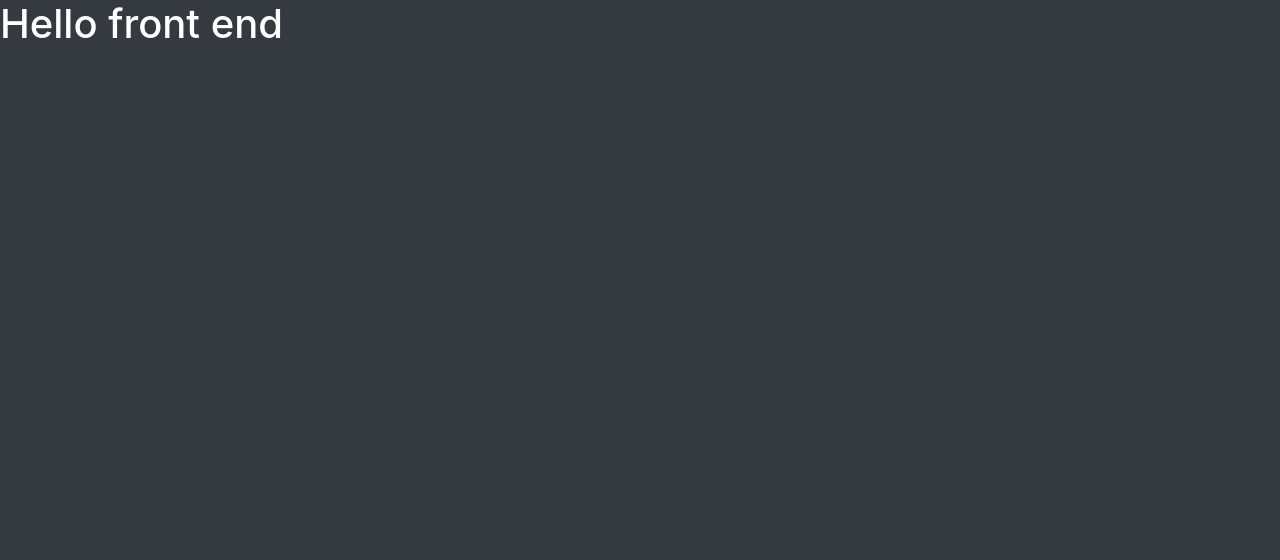
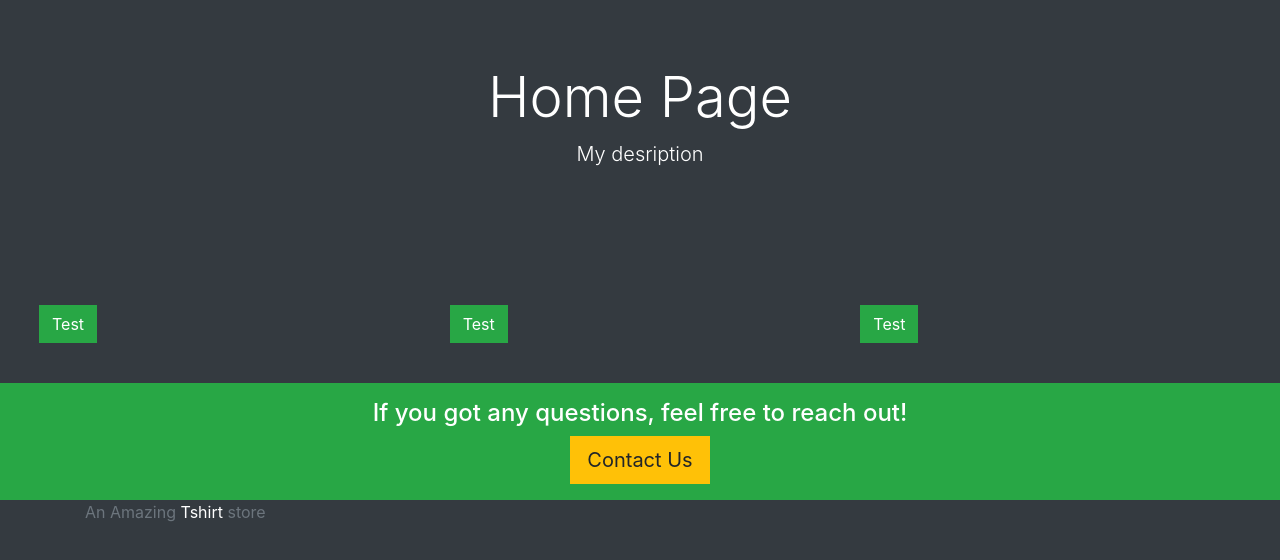
Before and after one commit to Rutvik2699/MERN-Full-Stack-Application, a React (Create React App) app in the folder projfrontend/: page / in a window 1280 px wide. Shown: the top 560 px of the page. Built offline with nearby package versions, Linux system fonts and the light colour scheme.

Commit message:
Connecting frontend to backend completed

```diff
--- /dev/null
+++ b/projfrontend/src/backend.js
@@ -0,0 +1 @@
+export const API = process.env.REACT_APP_BACKEND
--- a/projfrontend/src/core/Base.js
+++ b/projfrontend/src/core/Base.js
@@ -0,0 +1,31 @@
+import React from "react";
+
+const Base = ({
+  title = "My Title",
+  description = "My desription",
+  className = "bg-dark text-white p-4",
+  children
+}) => (
+  <div>
+    <div className="container-fluid">
+      <div className="jumbotron bg-dark text-white text-center">
+        <h2 className="display-4">{title}</h2>
+        <p className="lead">{description}</p>
+      </div>
+      <div className={className}>{children}</div>
+    </div>
+    <footer className="footer bg-dark mt-auto py-3">
+      <div className="container-fluid bg-success text-white text-center py-3">
+        <h4>If you got any questions, feel free to reach out!</h4>
+        <button className="btn btn-warning btn-lg">Contact Us</button>
+      </div>
+      <div className="container">
+        <span className="text-muted">
+          An Amazing <span className="text-white">Tshirt</span> store
+        </span>
+      </div>
+    </footer>
+  </div>
+);
+
+export default Base;
--- a/projfrontend/src/core/Home.js
+++ b/projfrontend/src/core/Home.js
@@ -1,9 +1,23 @@
 import React from "react";
 import "../styles.css"
+import {API} from "../backend"
+import Base from "./Base"
+
 export default function Home() {
+  console.log("API IS",API)
   return (
-    <div>
-      <h1 className = "text-white">Hello front end</h1>
-    </div>
+    <Base title="Home Page">
+      <div className="row">
+        <div className="col-4">
+          <button className="btn btn-success">Test</button>
+        </div>
+        <div className="col-4">
+        <button className="btn btn-success">Test</button>
+        </div>
+        <div className="col-4">
+        <button className="btn btn-success">Test</button>
+        </div>
+      </div>
+    </Base>
   );
 }
```
Also changed, not shown: 1 other file (tests, documents, lock files or other folders).
